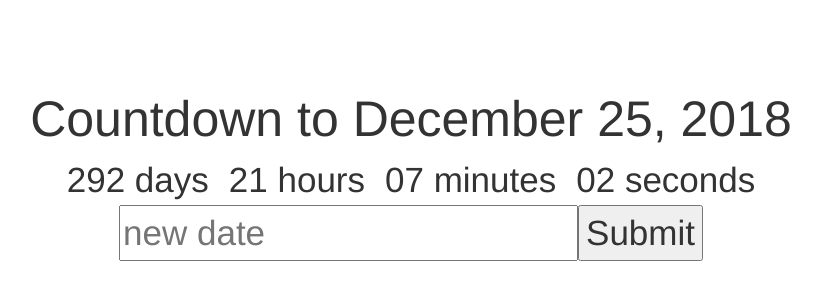
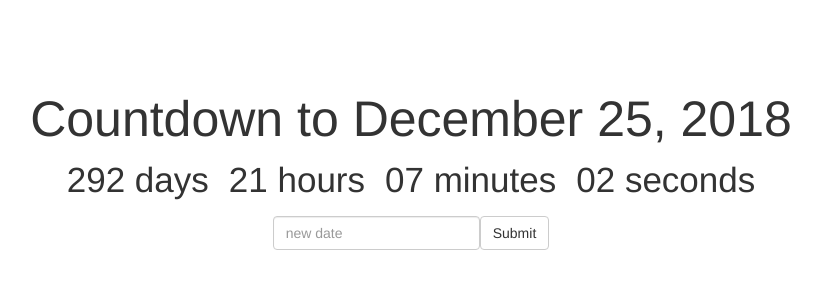
Before and after one commit to Zhusufeng/countdown-champ, a React (Create React App) app: page / in a window 1280 px wide. Shown: the part 172-472 px from the top of the page, without its empty margins (229-1050 px from the left). Built offline with nearby package versions, Linux system fonts and the light colour scheme.

Commit message:
Use react-bootstrap styling in App.jsx

```diff
--- a/src/App.jsx
+++ b/src/App.jsx
@@ -1,6 +1,7 @@
 import React, { Component } from 'react';
 import Clock from './Clock';
 import './App.css';
+import { Form, FormControl, Button } from 'react-bootstrap';
 
 class App extends Component {
   constructor (props) {
@@ -26,15 +27,16 @@
         <Clock
           deadline={this.state.deadline}
         />
-        <div>
-          <input
+        <Form inline>
+          <FormControl
+            className="Deadline-input"
             placeholder="new date"
             onChange={event => this.setState({newDeadline: event.target.value})}
           />
-          <button onClick={() => this.changeDeadline()}>
+          <Button onClick={() => this.changeDeadline()}>
             Submit
-          </button>
-        </div>
+          </Button>
+        </Form>
       </div>
     );
   }
```
